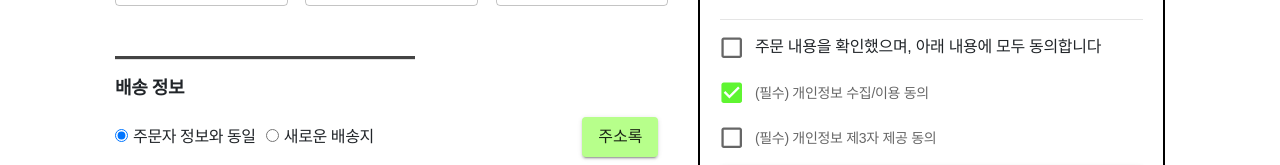
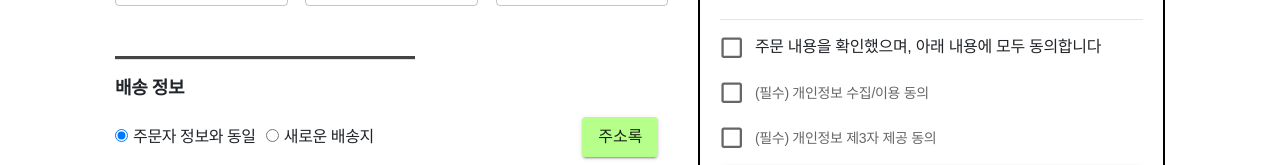
Before and after one commit to ZayaDB/ezkorea, a React (Create React App) app: page /order in a window 1280 px wide. Shown: the part 404-569 px from the top of the page. Built offline with nearby package versions, Linux system fonts and the light colour scheme; a web font is replaced by a local one; what javascript-time-ago would draw is missing.

Commit message:
docs : orderinfo checkbox 초깃값 수정

```diff
--- a/src/components/order/OrderInfo.tsx
+++ b/src/components/order/OrderInfo.tsx
@@ -67,7 +67,7 @@ export default function OrderInfo() {
 }
 
 function CheckboxesGroup() {
-  const [checked, setChecked] = React.useState([true, false]);
+  const [checked, setChecked] = useState([false, false]);
 
   const handleChange1 = (event: React.ChangeEvent<HTMLInputElement>) => {
     setChecked([event.target.checked, event.target.checked]);
```
